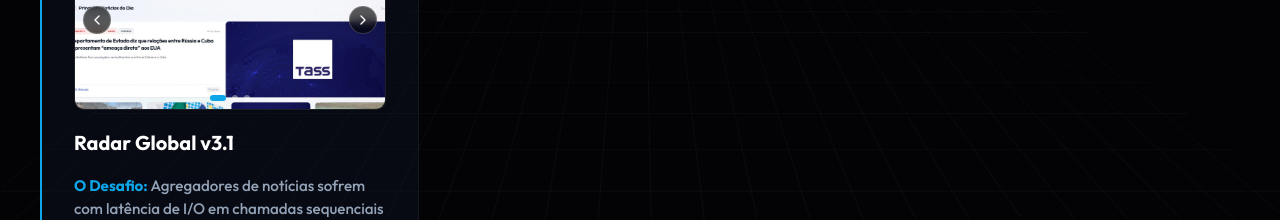
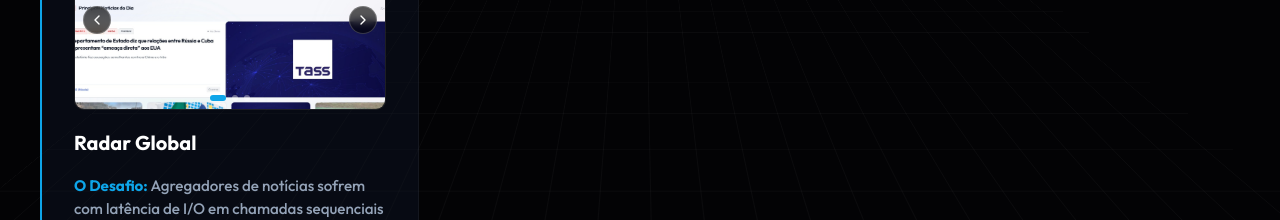
Before and after one commit to cassianoomotta/cassianoomotta.github.io, a React (Vite) app: page / in a window 1280 px wide. Shown: the part 1940-2160 px from the top of the page. Built offline with nearby package versions, Linux system fonts and the light colour scheme.

Commit message:
fix: altera titulo do projeto de Radar Global v3.1 para Radar Global

```diff
--- a/src/Projetos.jsx
+++ b/src/Projetos.jsx
@@ -58,7 +58,7 @@ const projectsData = [
     demoUrl: 'https://arandu-tau.vercel.app/noticias.html'
   },
   {
-    title: 'Radar Global v3.1',
+    title: 'Radar Global',
     status: 'CONCLUÍDO',
     icon: <Globe color="var(--ai-accent)" />,
     screenshots: [
```
